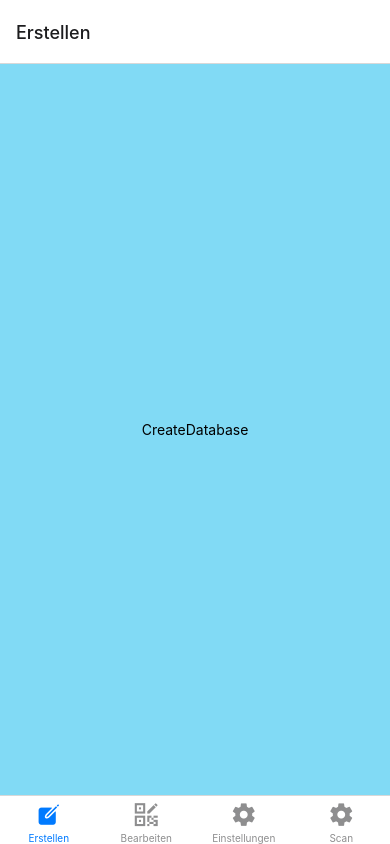
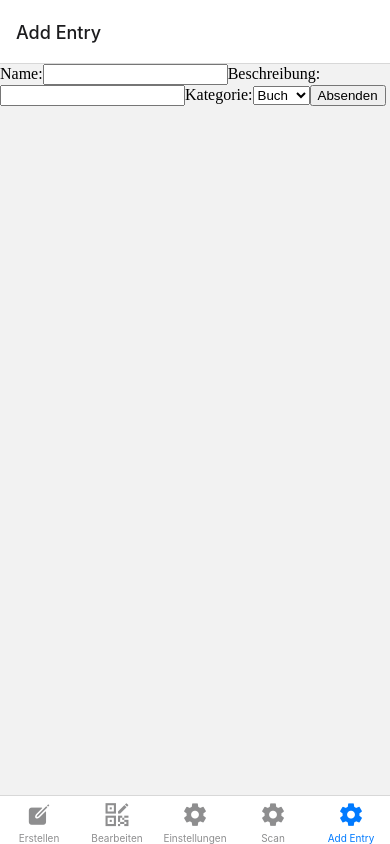
Before and after one commit to WsSebastian/ProjectMcCode, a React Native app: screen /AddEntryButton in a window 390 px wide. Built offline with nearby package versions, Linux system fonts and the light colour scheme.

Commit message:
added page for adding Entries

```diff
--- a/App.js
+++ b/App.js
@@ -5,6 +5,7 @@ import { NavigationContainer } from '@react-navigation/native';
 import { createBottomTabNavigator } from '@react-navigation/bottom-tabs';
 
 import { Scanner } from './Components/Scanner/Scanner';
+import { AddEntry } from './Components/AddEntry';
 
 import * as Icon from '@expo/vector-icons';
 import { ColorPropType } from 'react-native';
@@ -60,6 +61,16 @@ export default function App() {
           />
       }}
       />
+      <Tab.Screen name="AddEntryButton" component={AddEntry}
+                  options={{title:'Add Entry',
+                    tabBarIcon: ({focused, size, color}) =>
+                        <Icon.Ionicons
+                            name="ios-settings-sharp"
+                            size={size}
+                            color={color}
+                        />
+      }}
+      />
     </Tab.Navigator>
   </NavigationContainer>);
 }
--- /dev/null
+++ b/Components/AddEntry.js
@@ -0,0 +1,37 @@
+import React, { useState, useEffect } from 'react';
+import {StyleSheet} from "react-native";
+
+export function AddEntry() {
+    const [text, setText] = useState();
+
+    function setEntry(entry){
+        //Add Entry to Database
+    }
+
+    return(
+        <form onSubmit={setEntry}>
+            <label>
+                Name:
+                <input type="text" value={text}/>
+            </label>
+            <label>
+                Beschreibung:
+                <input type="text" value={text}/>
+            </label>
+            <label>
+                Kategorie:
+                <select name="category" size="1">
+                    <option>Buch</option>
+                    <option>Karte</option>
+                    <option>Dings</option>
+                    <option>Bla</option>
+                    <option>Test</option>
+                </select>
+            </label>
+
+            <input type="submit" value="Absenden"/>
+        </form>
+
+    );
+
+}
```
Also changed, not shown: Components/Scanner/scanner.css (deleted).
